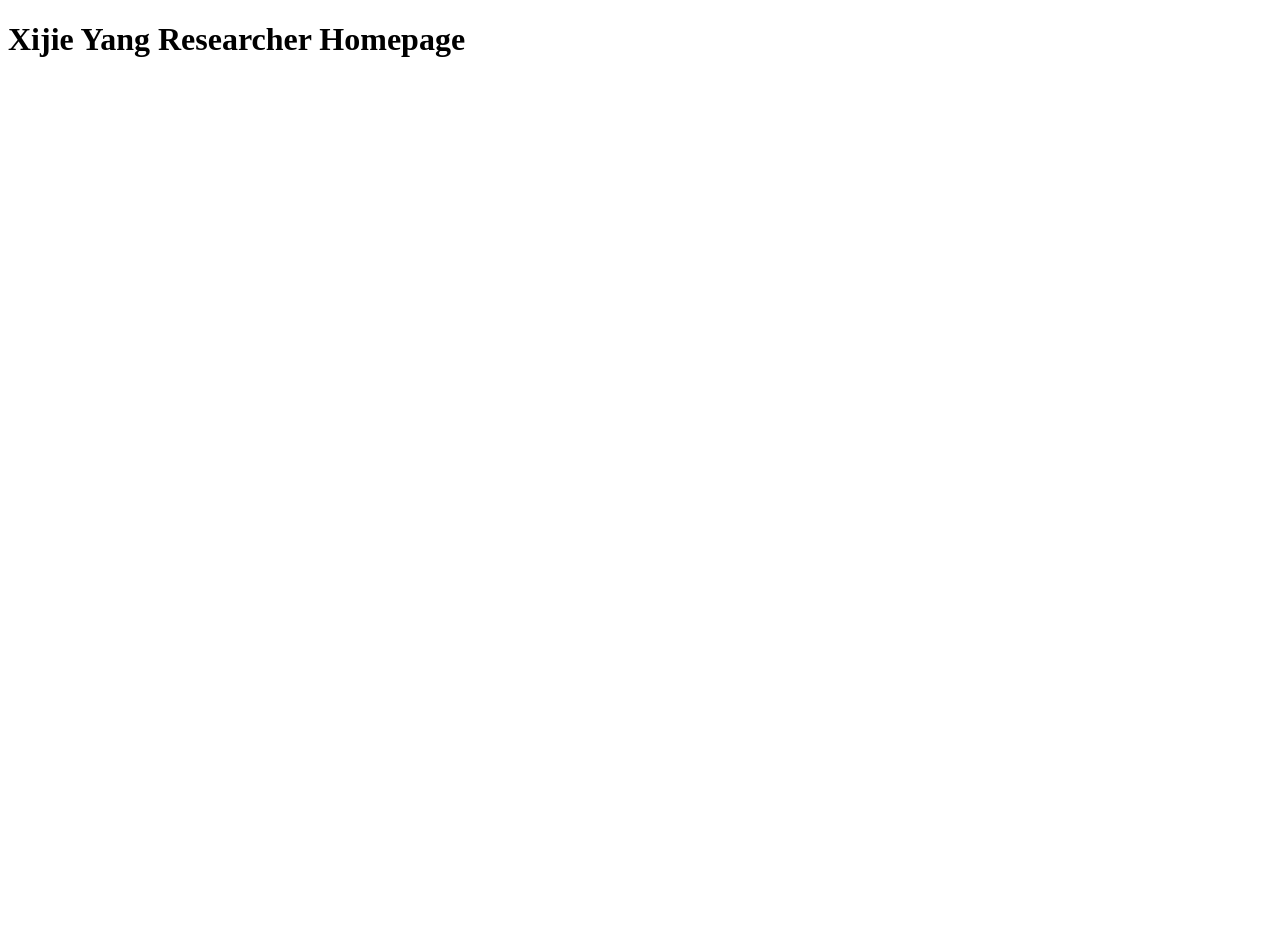
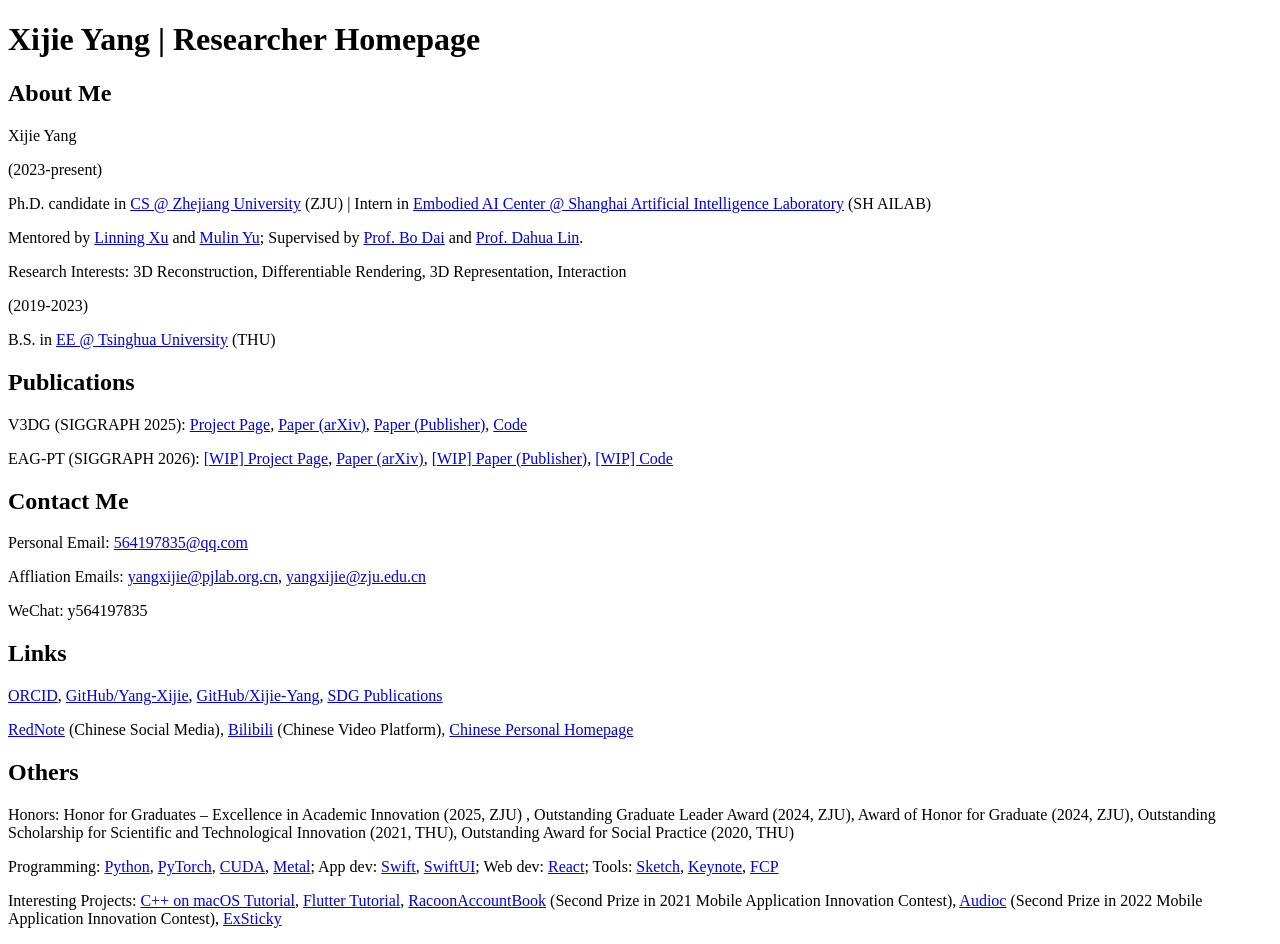
Before and after one commit to Xijie-Yang/xijie-yang.github.io, a React (Vite) app: page / in a window 1280 px wide. Shown: the top 944 px of the page. Before the commit the page ends 800 px from the top, so only its background shows below. Built offline with nearby package versions, Linux system fonts and the light colour scheme.

Commit message:
add initial contents

```diff
--- a/src/App.jsx
+++ b/src/App.jsx
@@ -1,12 +1,167 @@
-import { useState } from 'react'
-import './App.css'
+import "./App.css";
 
 function App() {
   return (
     <>
-     <h1>Xijie Yang Researcher Homepage</h1>
+      <h1>Xijie Yang | Researcher Homepage</h1>
+
+      {/* WIP a brief introduction */}
+
+      <h2>About Me</h2>
+
+      <p>
+        <span title="杨希杰">Xijie Yang</span>
+      </p>
+
+      <p>(2023-present)</p>
+      <p>
+        Ph.D. candidate in{" "}
+        <a
+          href="http://www.en.cs.zju.edu.cn"
+          title="浙江大学计算机科学与技术学院"
+        >
+          CS @ Zhejiang University
+        </a>{" "}
+        (ZJU) | Intern in{" "}
+        <a
+          href="https://www.shlab.org.cn"
+          title="上海人工智能实验室具身智能中心"
+        >
+          Embodied AI Center @ Shanghai Artificial Intelligence Laboratory
+        </a>{" "}
+        (SH AILAB)
+      </p>
+      <p>
+        Mentored by{" "}
+        <a href="https://eveneveno.github.io/lnxu/" title="徐霖宁">
+          Linning Xu
+        </a>{" "}
+        and{" "}
+        <a href="https://mulinyu.github.io" title="于沐霖">
+          Mulin Yu
+        </a>
+        ; Supervised by{" "}
+        <a href="https://datascience.hku.hk/people/bo-dai/" title="戴勃">
+          Prof. Bo Dai
+        </a>{" "}
+        and{" "}
+        <a href="https://www.ie.cuhk.edu.hk/faculty/lin-dahua/" title="林达华">
+          Prof. Dahua Lin
+        </a>
+        .
+      </p>
+      <p>
+        Research Interests: 3D Reconstruction, Differentiable Rendering, 3D
+        Representation, Interaction
+      </p>
+      <p>(2019-2023)</p>
+      <p>
+        B.S. in{" "}
+        <a href="https://www.ee.tsinghua.edu.cn/en/" title="清华大学电子工程系">
+          EE @ Tsinghua University
+        </a>{" "}
+        (THU)
+      </p>
+
+      <h2>Publications</h2>
+
+      {/* WIP add authors, teaser, abs / brief intro */}
+      <p>
+        V3DG (SIGGRAPH 2025):{" "}
+        <a href="https://xijie-yang.github.io/V3DG/">Project Page</a>,{" "}
+        <a href="https://arxiv.org/abs/2505.06523">Paper (arXiv)</a>,{" "}
+        <a href="https://doi.org/10.1145/3721238.3730602">Paper (Publisher)</a>,{" "}
+        <a href="https://github.com/city-super/V3DG">Code</a>
+      </p>
+      <p>
+        EAG-PT (SIGGRAPH 2026):{" "}
+        <a href="https://eag-pt.github.io">[WIP] Project Page</a>,{" "}
+        <a href="https://arxiv.org/abs/2601.23065">Paper (arXiv)</a>,{" "}
+        <a href="https://doi.org/10.1145/3799902.3811054">
+          [WIP] Paper (Publisher)
+        </a>
+        , <a href="https://github.com/InternRobotics/EAG-PT">[WIP] Code</a>
+      </p>
+
+      <h2>Contact Me</h2>
+
+      <p>
+        Personal Email: <a href="mailto:564197835@qq.com">564197835@qq.com</a>
+      </p>
+      <p>
+        Affliation Emails:{" "}
+        <a href="mailto:yangxijie@pjlab.org.cn">yangxijie@pjlab.org.cn</a>,{" "}
+        <a href="mailto:yangxijie@zju.edu.cn">yangxijie@zju.edu.cn</a>
+      </p>
+      <p>WeChat: y564197835</p>
+
+      <h2>Links</h2>
+
+      <p></p>
+      <p>
+        <a href="https://orcid.org/0009-0009-3076-2595">ORCID</a>,{" "}
+        <a href="https://github.com/Yang-Xijie">GitHub/Yang-Xijie</a>,{" "}
+        <a href="https://github.com/Xijie-Yang">GitHub/Xijie-Yang</a>,{" "}
+        <a href="https://xijie-yang.github.io/SDG/">SDG Publications</a>
+      </p>
+
+      <p>
+        <a href="https://www.xiaohongshu.com/user/profile/61be0cc10000000021024369">
+          RedNote
+        </a>{" "}
+        (Chinese Social Media),{" "}
+        <a href="https://space.bilibili.com/24502827">Bilibili</a> (Chinese
+        Video Platform),{" "}
+        <a href="https://yang-xijie.github.io/">Chinese Personal Homepage</a>
+      </p>
+
+      <h2>Others</h2>
+
+      <p>
+        Honors: Honor for Graduates – Excellence in Academic Innovation (2025,
+        ZJU) , Outstanding Graduate Leader Award (2024, ZJU), Award of Honor for
+        Graduate (2024, ZJU), Outstanding Scholarship for Scientific and
+        Technological Innovation (2021, THU), Outstanding Award for Social
+        Practice (2020, THU)
+      </p>
+      <p>
+        Programming: <a href="https://www.python.org">Python</a>,{" "}
+        <a href="https://pytorch.org">PyTorch</a>,{" "}
+        <a href="https://developer.nvidia.com/cuda">CUDA</a>,{" "}
+        <a href="https://developer.apple.com/metal/">Metal</a>; App dev:{" "}
+        <a href="https://developer.apple.com/swift/">Swift</a>,{" "}
+        <a href="https://developer.apple.com/swiftui/">SwiftUI</a>; Web dev:{" "}
+        <a href="https://react.dev">React</a>; Tools:{" "}
+        <a href="https://www.sketch.com">Sketch</a>,{" "}
+        <a href="https://www.apple.com/in/keynote/">Keynote</a>,{" "}
+        <a href="https://www.apple.com/final-cut-pro/">FCP</a>
+      </p>
+      <p>
+        Interesting Projects:{" "}
+        <a href="https://space.bilibili.com/24502827/lists/139476">
+          C++ on macOS Tutorial
+        </a>
+        , <a href="https://thu-mobile-dev.github.io/book/">Flutter Tutorial</a>,{" "}
+        <a href="https://github.com/Racoon-Book/Racoon-Account-Book">
+          RacoonAccountBook
+        </a>{" "}
+        (Second Prize in 2021 Mobile Application Innovation Contest),{" "}
+        <a href="https://www.bilibili.com/video/BV1Jd4y1g7eX/">Audioc</a>{" "}
+        (Second Prize in 2022 Mobile Application Innovation Contest),{" "}
+        <a href="https://github.com/Ex-Studio/ExSticky">ExSticky</a>
+      </p>
+
+      <p>Languages: native Chinese, fluent English, beginner Japanese</p>
+
+      <p>
+        Interests: <a href="https://developer.apple.com/macos/">macOS</a>,{" "}
+        <a href="https://yang-xijie.github.io/2/Anime/anime-rating-extraordinary/">
+          Anime
+        </a>
+        , <a href="https://midiplus.com/html/Xpro%20II.html">Keyboard</a>
+      </p>
     </>
-  )
+  );
 }
 
-export default App
+export default App;
```
